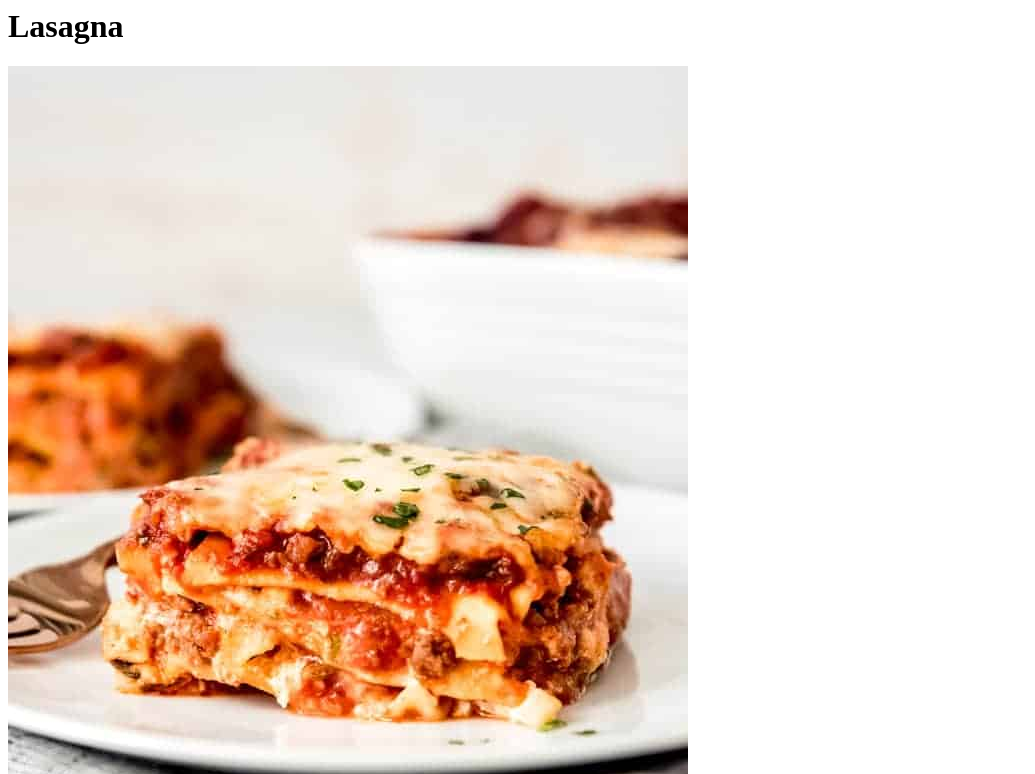
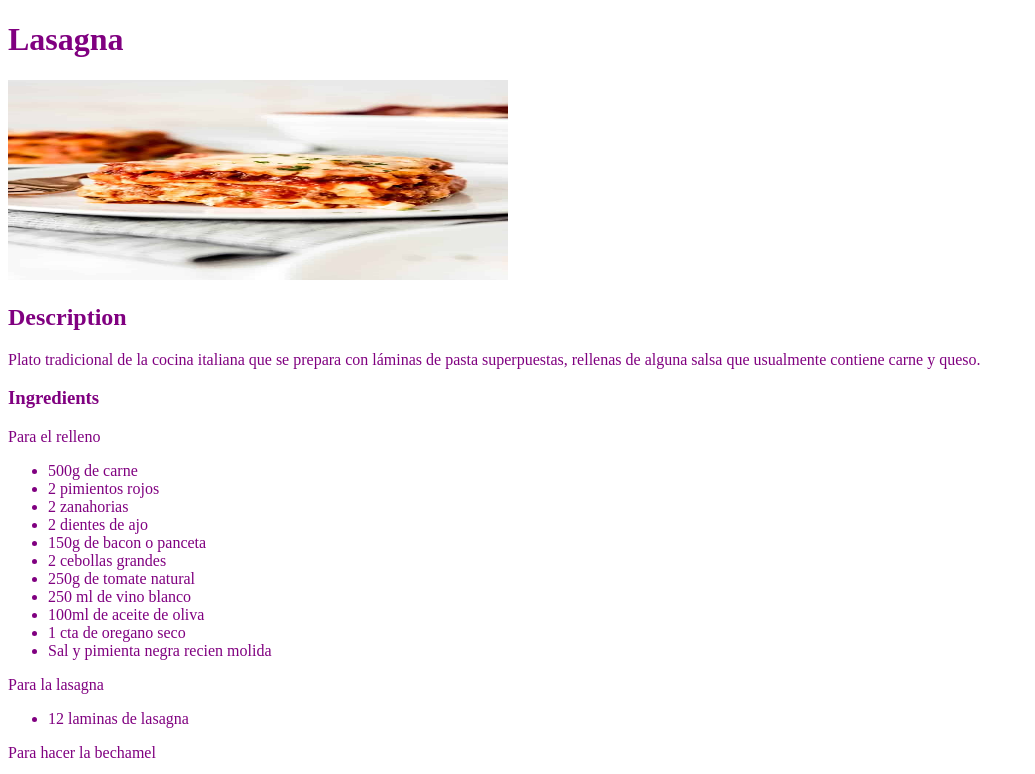
Before and after one commit to DinoG73/odin-recipes, a plain HTML site: page recipes/lasagna.html in a window 1280 px wide. Shown: the top 774 px of the page, without its empty margins (0-1035 px from the left). Drawn offline with Linux system fonts and the light colour scheme.

Commit message:
Keep on going

```diff
--- a/recipes/lasagna.html
+++ b/recipes/lasagna.html
@@ -1,4 +1,15 @@
-<h1>Lasagna</h1>
+<!DOCTYPE html>
+<html lang="en">
+<head>
+    <meta charset="UTF-8">
+    <meta http-equiv="X-UA-Compatible" content="IE=edge">
+    <meta name="viewport" content="width=device-width, initial-scale=1.0">
+    <link rel="stylesheet" href="/style.css">
+
+    <title>Document</title>
+</head>
+<body>
+    <h1>Lasagna</h1>
 <img src="recipes-images/classic-lasagna-recipe.jpg" alt="lasagna image">
 
 <h2>Description</h2>
@@ -56,3 +67,5 @@
     <li>Horneamos en la bandeja del medio durante 15 minutos a 180º C y durante 3-5 minutos en la parte superior con el gratinador puesto para que se dore. Lista para comer, no hace falta reposo, del horno a la mesa.</li>
     <li>Esta receta además de ser económica es una receta saludable, llena de proteínas e hidratos. Yo la presento siempre como plato único, espero que os guste.</li>
 </ol>
+</body>
+</html>
--- /dev/null
+++ b/style.css
@@ -0,0 +1,7 @@
+* {
+    color: purple;
+}
+img {
+    height: 200px;
+    width: 500px;
+  }
```
Also changed, not shown: index.html (+1 -0 lines), recipes/tacos.html (+3 -0 lines).
